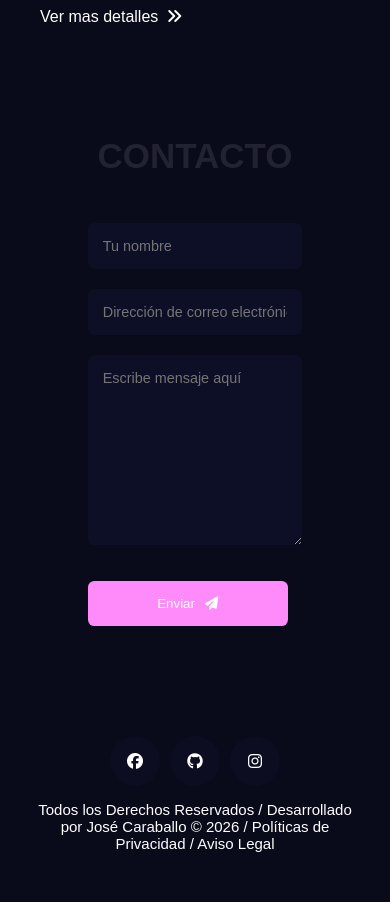
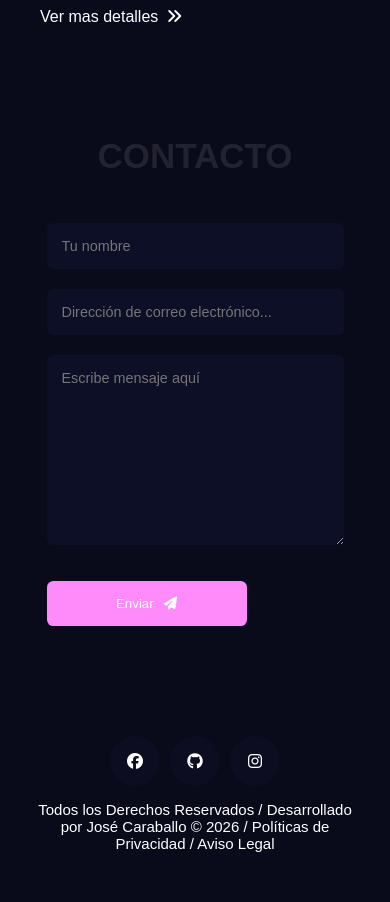
Before and after one commit to Joso2410/portafolio, a PHP site: page / in a window 390 px wide. Shown: the part 4786-5688 px from the top of the page. Run offline with PHP 8.4, Linux system fonts and the light colour scheme; some libraries are stand-ins or nearby versions.

Commit message:
Update style_media_queries.css

```diff
--- a/css/style_media_queries.css
+++ b/css/style_media_queries.css
@@ -153,4 +153,13 @@
     background-color: #090a1a;
     cursor: pointer;
   }
+
+  .Contact_general_descripcion{
+
+    width: 90%;
+
+  }
+
+
+
 }
```
